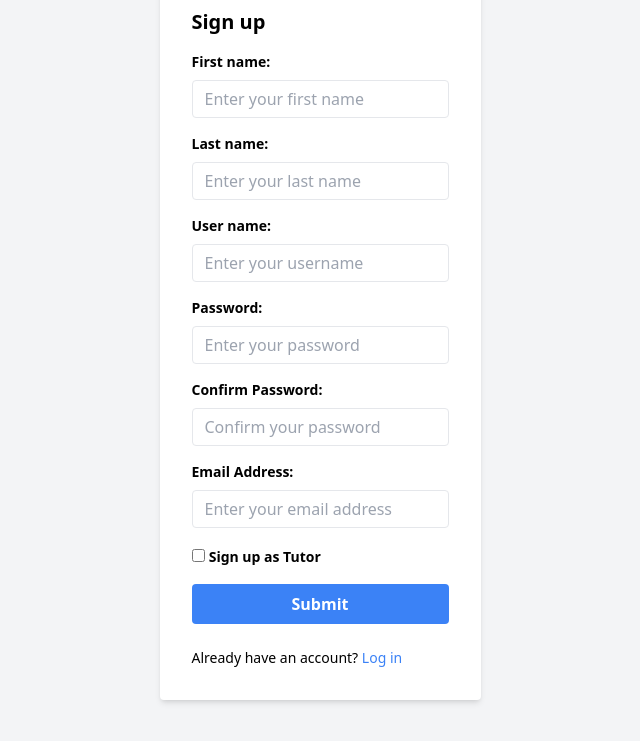
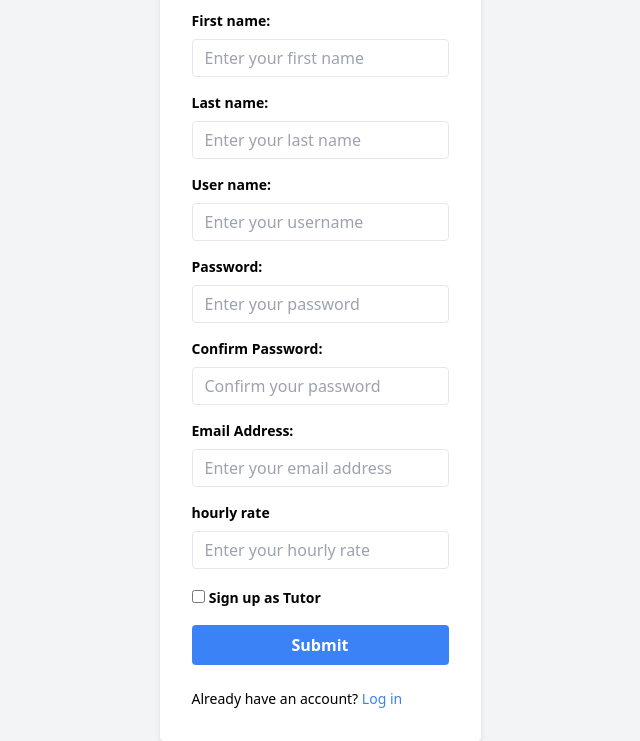
Before and after one commit to tutorhub-dev/tutorhub, a website: page public/signup.html in a window 1280 px wide. Shown: the part 80-821 px from the top of the page, without its empty margins (320-960 px from the left). Before the commit the page ends 800 px from the top, so only its background shows below. Drawn offline with nearby package versions, Linux system fonts and the light colour scheme.

Commit message:
html for signup

```diff
--- a/public/signup.html
+++ b/public/signup.html
@@ -40,11 +40,16 @@
                     <label for="Email" class="block text-sm font-semibold mb-2">Email Address:</label>
                     <input type="email" name="Email" id="Email" class="appearance-none border rounded w-full py-2 px-3 text-gray-700 leading-tight focus:outline-none focus:shadow-outline" placeholder="Enter your email address" required>
                 </div>
+
+                <div class="mb-4">
+                    <label for="hourly-rate" class="block text-sm font-semibold mb-2">hourly rate</label>
+                    <input type="rate" name="rate" id="hourly_rate" class="appearance-none border rounded w-full py-2 px-3 text-gray-700 leading-tight focus:outline-none focus:shadow-outline" placeholder="Enter your hourly rate" required>
+                </div>
+
                 <div class="mb-4">
                     <input type="checkbox" id="is-tutor" name="is-tutor">
                     <label for="is-tutor" class="text-sm font-semibold">Sign up as Tutor</label>
                 </div>
-
 
                 <div class="mb-6">
                     <button type="submit"  class="bg-blue-500 hover:bg-blue-700 text-white font-bold py-2 px-4 rounded focus:outline-none focus:shadow-outline w-full">Submit</button>
```
